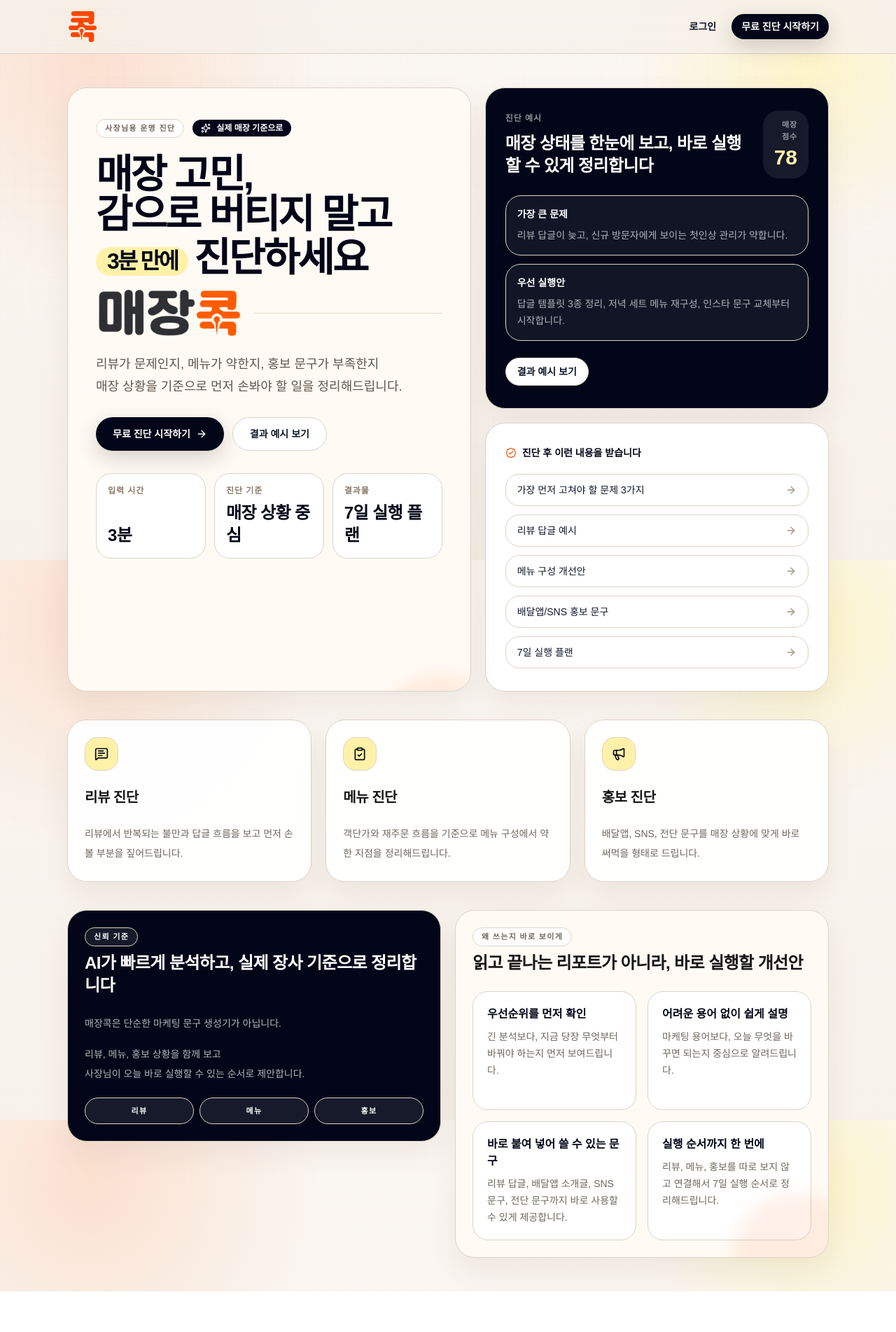
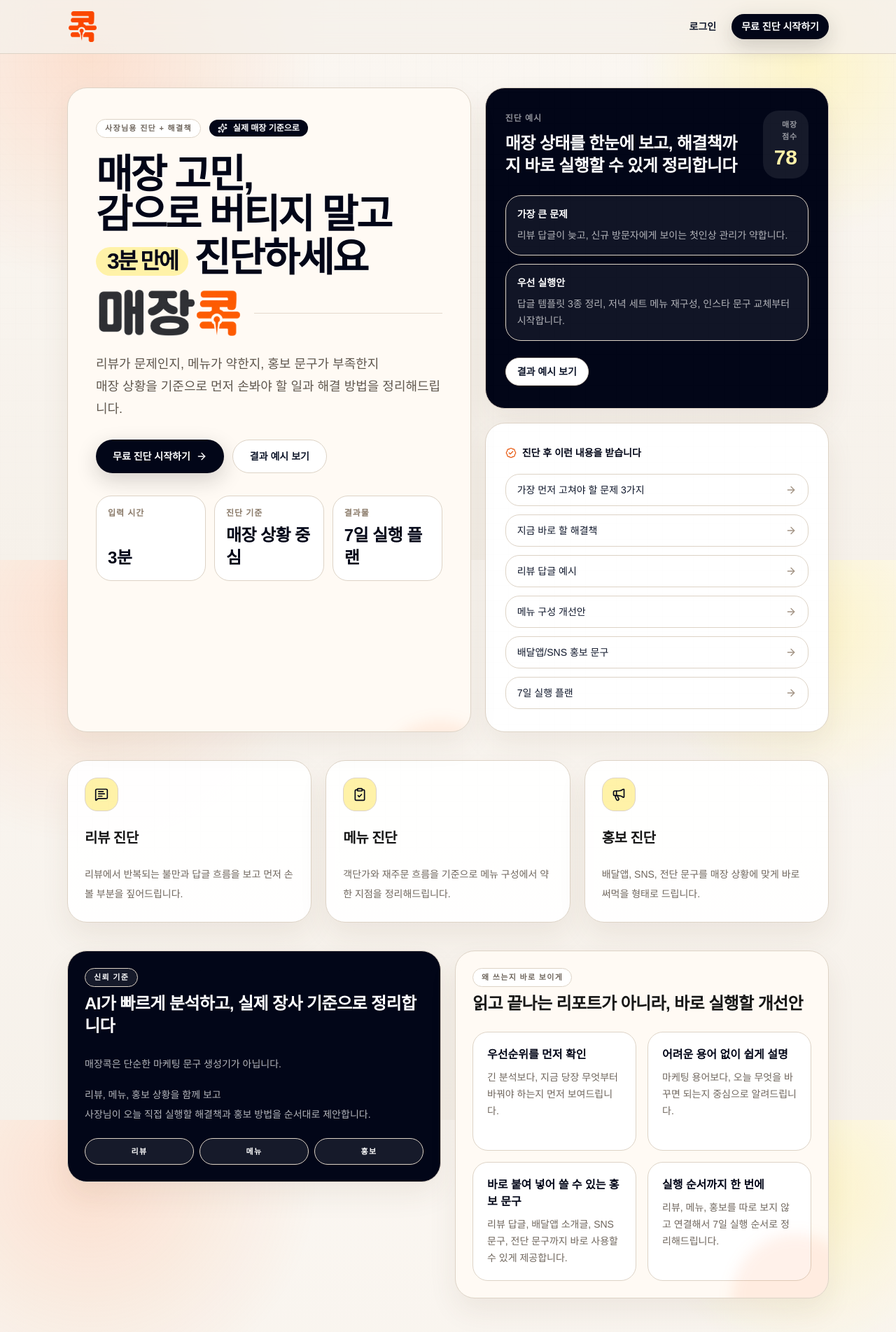
Before and after one commit to NACADMIC/storecok, a Next.js app: page / in a window 1280 px wide. Shown: the whole page at 70% size. Before the commit the page ends 1845 px from the top, so only its background shows below. Built offline with nearby package versions, Linux system fonts and the light colour scheme; no server answers; a web font is replaced by a local one.

Commit message:
Emphasize_actionable_solutions_and_promo

```diff
--- a/src/app/page.tsx
+++ b/src/app/page.tsx
@@ -39,6 +39,7 @@
 
 const outputPreview = [
   "가장 먼저 고쳐야 할 문제 3가지",
+  "지금 바로 할 해결책",
   "리뷰 답글 예시",
   "메뉴 구성 개선안",
   "배달앱/SNS 홍보 문구",
@@ -56,7 +57,7 @@
     description: "마케팅 용어보다, 오늘 무엇을 바꾸면 되는지 중심으로 알려드립니다.",
   },
   {
-    title: "바로 붙여 넣어 쓸 수 있는 문구",
+    title: "바로 붙여 넣어 쓸 수 있는 홍보 문구",
     description:
       "리뷰 답글, 배달앱 소개글, SNS 문구, 전단 문구까지 바로 사용할 수 있게 제공합니다.",
   },
@@ -77,7 +78,7 @@
         <Card className="paper-panel border-[#d8cab8] bg-[#fffaf4]">
           <CardContent className="px-5 py-7 sm:px-8 sm:py-9 lg:px-10 lg:py-11">
             <div className="flex flex-wrap items-center gap-3">
-              <Badge className="bg-white">사장님용 운영 진단</Badge>
+              <Badge className="bg-white">사장님용 진단 + 해결책</Badge>
               <div className="inline-flex items-center gap-2 rounded-full bg-slate-950 px-3 py-1 text-xs font-semibold text-white">
                 <Sparkles className="size-3.5" />
                 실제 매장 기준으로
@@ -108,7 +109,7 @@
             <p className="mt-5 max-w-[34rem] text-sm leading-7 text-[#5f574e] sm:text-base sm:leading-8 lg:text-lg">
               리뷰가 문제인지, 메뉴가 약한지, 홍보 문구가 부족한지
               <br className="hidden sm:block" />
-              매장 상황을 기준으로 먼저 손봐야 할 일을 정리해드립니다.
+              매장 상황을 기준으로 먼저 손봐야 할 일과 해결 방법을 정리해드립니다.
             </p>
 
             <div className="mt-7 flex flex-col gap-3 sm:flex-row">
@@ -150,7 +151,7 @@
                     진단 예시
                   </div>
                   <h2 className="mt-3 text-xl font-semibold tracking-tight sm:text-2xl">
-                    매장 상태를 한눈에 보고, 바로 실행할 수 있게 정리합니다
+                    매장 상태를 한눈에 보고, 해결책까지 바로 실행할 수 있게 정리합니다
                   </h2>
                 </div>
                 <div className="w-fit rounded-[22px] bg-white/8 px-4 py-3 text-right">
@@ -237,7 +238,7 @@
             <p>
               리뷰, 메뉴, 홍보 상황을 함께 보고
               <br />
-              사장님이 오늘 바로 실행할 수 있는 순서로 제안합니다.
+              사장님이 오늘 직접 실행할 해결책과 홍보 방법을 순서대로 제안합니다.
             </p>
             <div className="grid gap-2 pt-1 sm:grid-cols-3">
               <Badge className="justify-center border-white/15 bg-white/8 text-white">리뷰</Badge>
```
